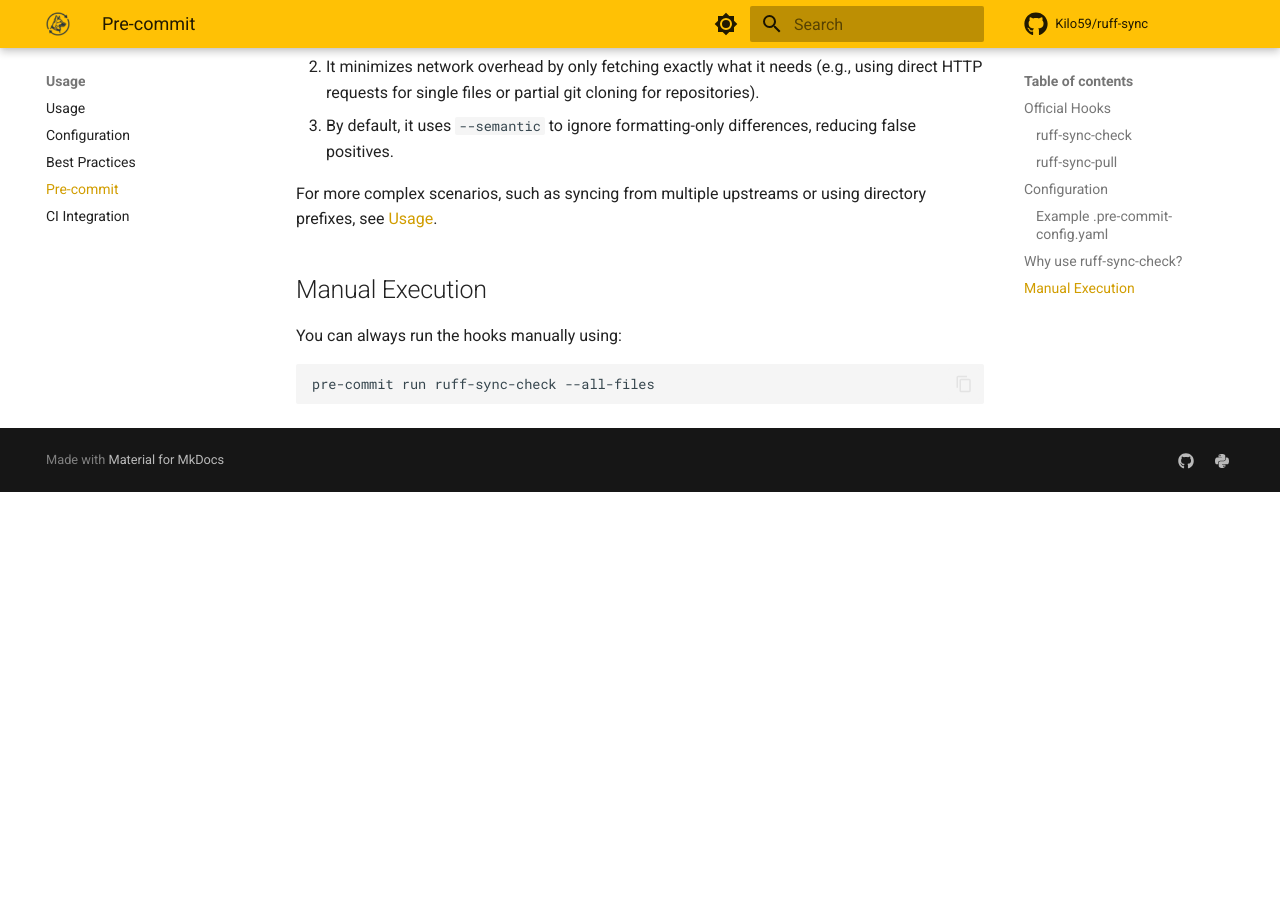
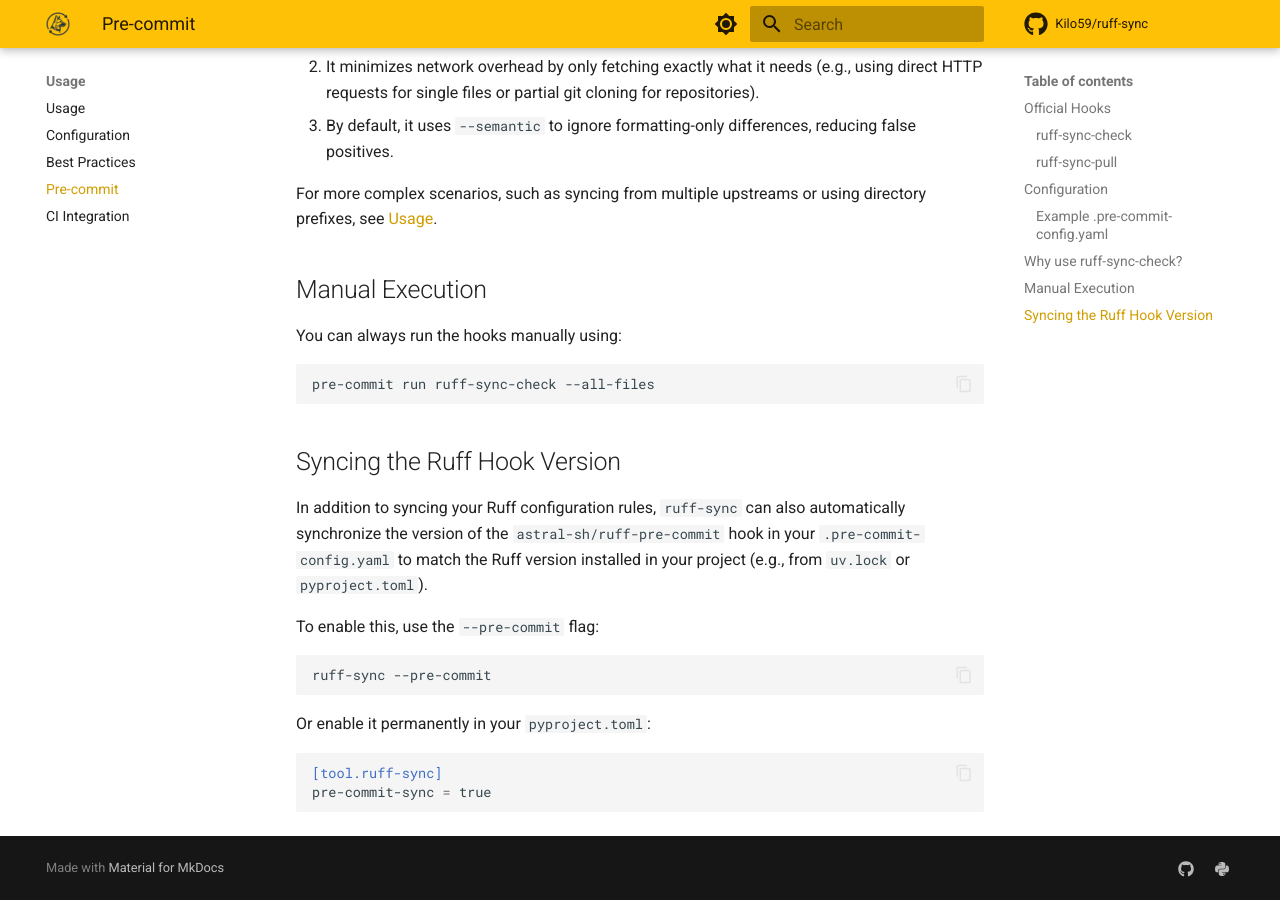
Before and after one commit to Kilo59/ruff-sync, an MkDocs documentation site: the page built from docs/pre-commit.md, in a window 1280 px wide and 900 px high, scrolled down 1505 px. Built offline with MkDocs 1.6.1 and Material for MkDocs 9.7.7, drawn with Linux system fonts in a browser that asks for light colours; comment, search, counter and statistics services are not loaded; before the commit the page ends 1997 px from its top, so only the background shows below that.

Commit message:
update docs

````diff
--- a/docs/pre-commit.md
+++ b/docs/pre-commit.md
@@ -67,3 +67,20 @@
 ```bash
 pre-commit run ruff-sync-check --all-files
 ```
+
+## Syncing the Ruff Hook Version
+
+In addition to syncing your Ruff configuration rules, `ruff-sync` can also automatically synchronize the version of the `astral-sh/ruff-pre-commit` hook in your `.pre-commit-config.yaml` to match the Ruff version installed in your project (e.g., from `uv.lock` or `pyproject.toml`).
+
+To enable this, use the `--pre-commit` flag:
+
+```bash
+ruff-sync --pre-commit
+```
+
+Or enable it permanently in your `pyproject.toml`:
+
+```toml
+[tool.ruff-sync]
+pre-commit-sync = true
+```
````
Also changed, not shown: README.md (+7 -1 lines), docs/configuration.md (+1 -0 lines), docs/usage.md (+4 -2 lines).
